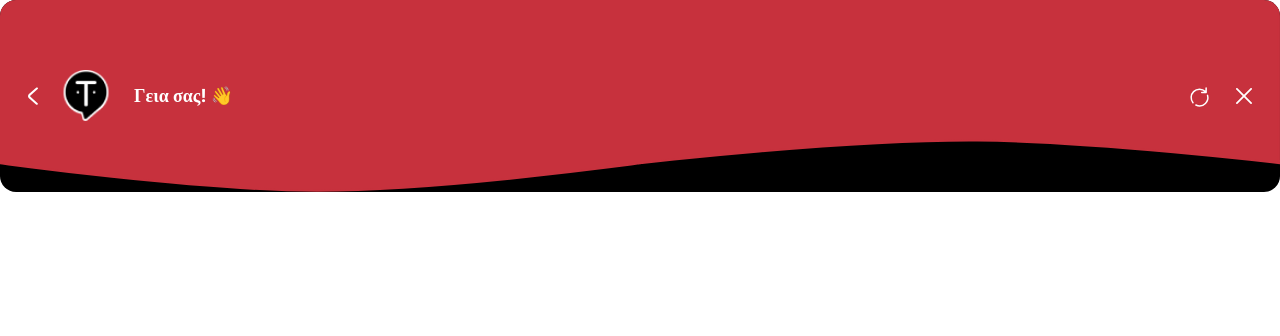
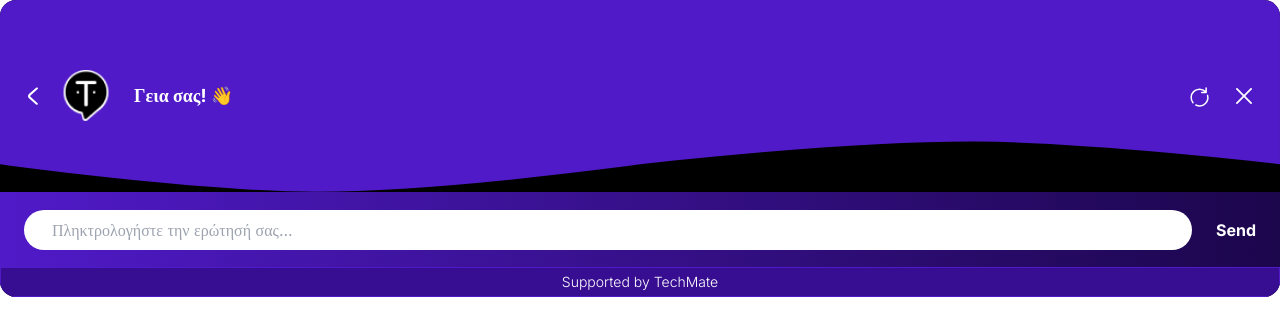
Before and after one commit to ChristosBaztekas/TechMate-Widget, a React (Vite) app: page / in a window 1280 px wide. Shown: the top 336 px of the page. Built offline with nearby package versions, Linux system fonts and the light colour scheme.

Commit message:
Send Message Section

```diff
--- /dev/null
+++ b/src/components/bars/Footer.jsx
@@ -0,0 +1,7 @@
+export const Footer = () => {
+    return (
+        <footer className="flex justify-center items-center font-light text-sm border border-primaryColor text-lightColor bg-footerColor h-[30px]">
+            Supported by TechMate
+        </footer>
+    )
+}
--- /dev/null
+++ b/src/components/bars/SendMessage.jsx
@@ -0,0 +1,17 @@
+export const SendMessage = () => {
+    return (
+        <main className="flex h-[75px] px-6 justify-center items-center bg-gradient-to-r from-primaryColor to-gradientColor h-18">
+            {/* Input field for typing the message */}
+            <input
+                type="text"
+                placeholder="Πληκτρολογήστε την ερώτησή σας..."
+                className="w-full h-10 rounded-[20px] px-7"
+                aria-label="Message input field"
+            />
+            {/* Submit button for sending the message */}
+            <button type="submit" className="ml-6 text-lightColor font-bold">
+                Send
+            </button>
+        </main>
+    );
+};
--- a/src/components/index.js
+++ b/src/components/index.js
@@ -1 +1,4 @@
-export * from "./bars/Header"
+// Main Bars Components
+export * from "./bars/Header" // Top Bar Component
+export * from "./bars/Footer" // Supported Bottom Bar Component
+export * from "./bars/SendMessage" // Send Message Bar Component
--- a/src/pages/MainPage.jsx
+++ b/src/pages/MainPage.jsx
@@ -1,10 +1,12 @@
-import { Header } from "@/components"; // Components
+import { Header, Footer, SendMessage } from "@/components"; // Components
 
 // HomePage component
 export const MainPage = () => {
     return (
         <div className="rounded-2xl overflow-hidden bg-darkColor">
             <Header />
+            <SendMessage />
+            <Footer />
         </div>
     )
 }
--- a/tailwind.config.js
+++ b/tailwind.config.js
@@ -9,8 +9,9 @@ export default {
       colors: {
         darkColor: "#000000", // Default Dark Color
         lightColor: "#FFF", // Default Light Color
-        primaryColor: "#C7313D", // Change Chatbot Theme
+        primaryColor: "#501AC8", // Change Chatbot Theme
         hoverColor: "#B366CF", // Change Chatbot Hover Theme
+        gradientColor: "#1C064C", // Change Chatbot Send Gradient Theme
         footerColor: "#370E92", // Change Footer Theme
       },
       screens: {
```
